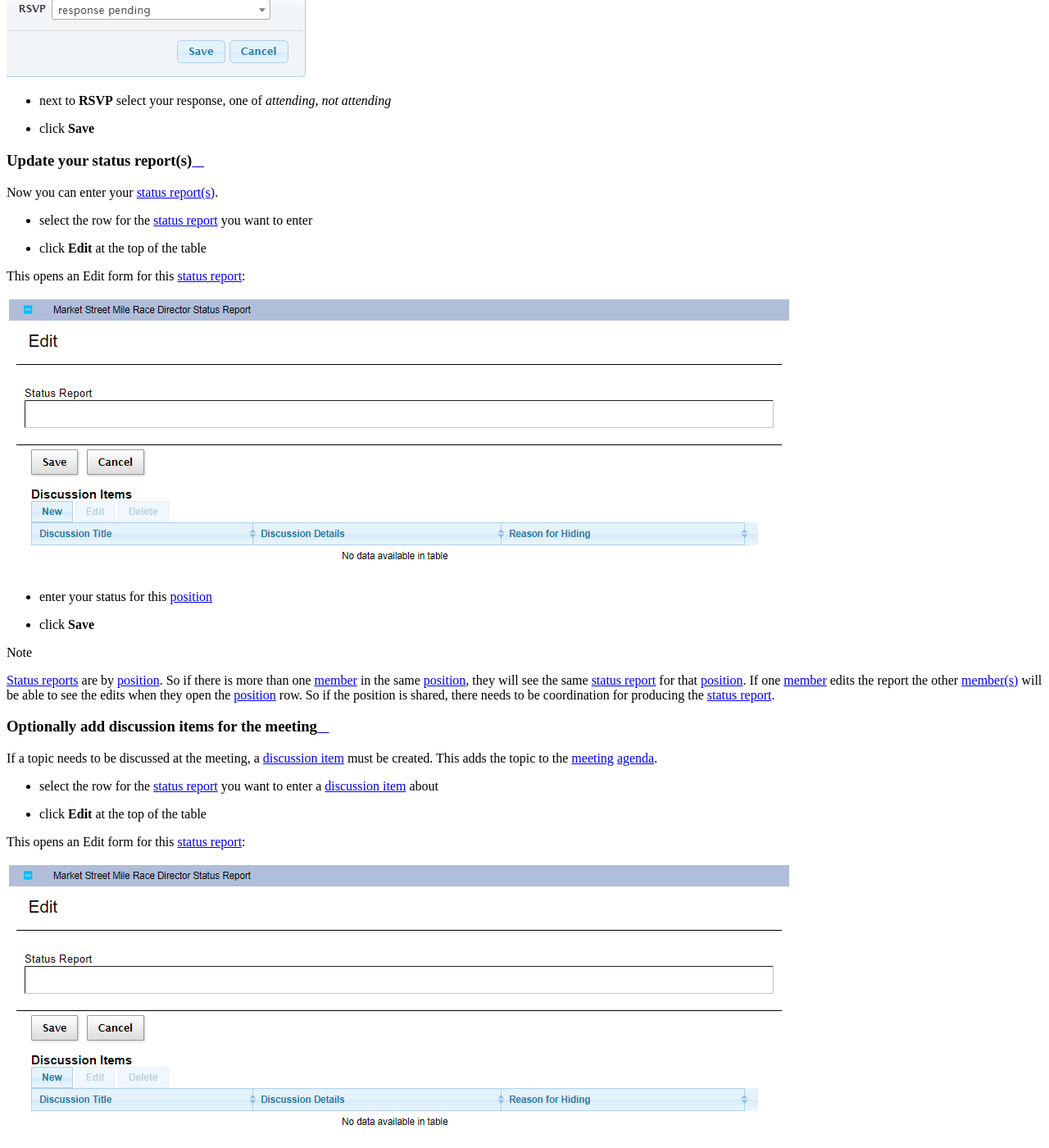
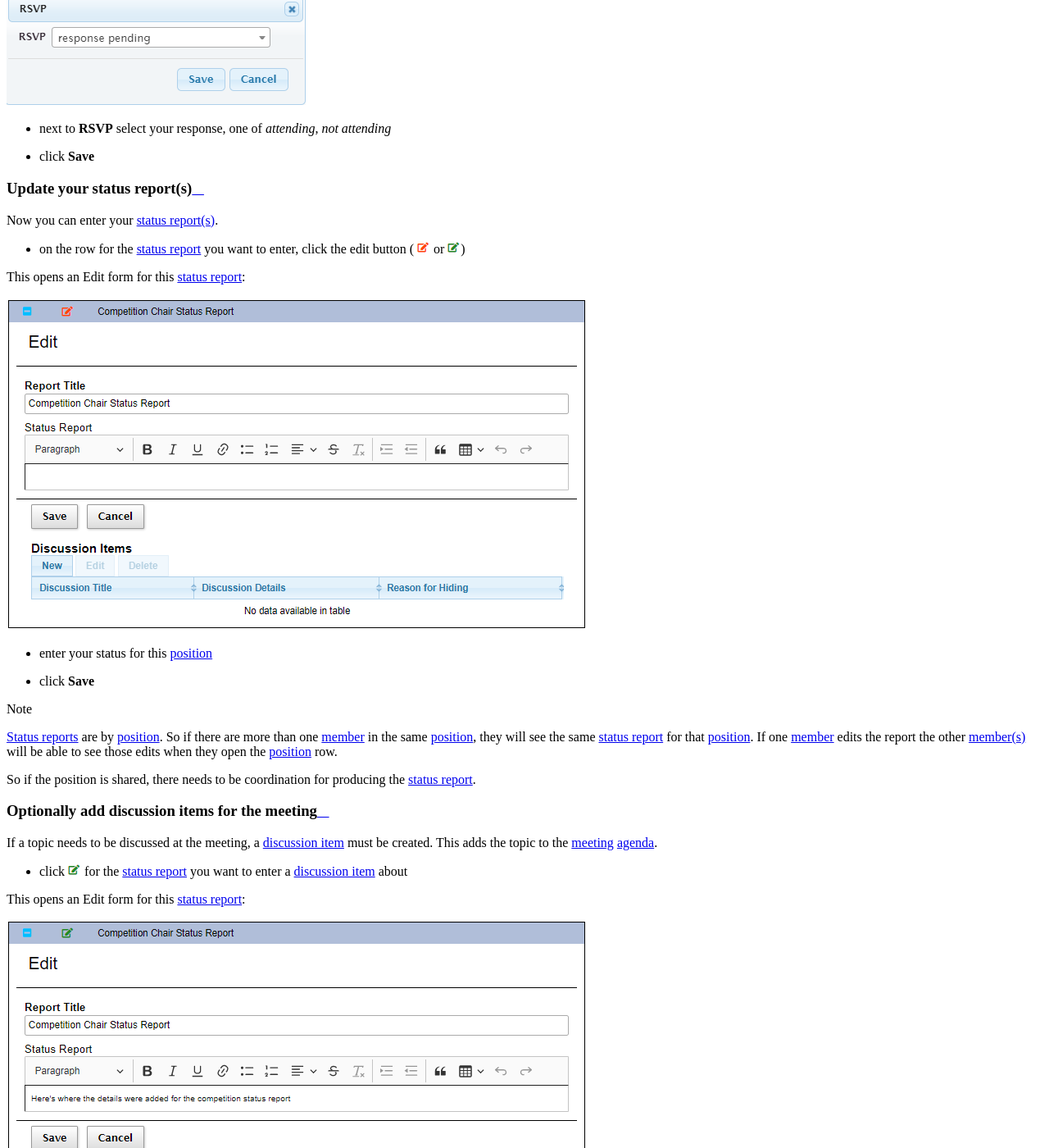
Before and after one commit to louking/members, a Sphinx documentation site: the page built from docs/meetings-member-guide.rst, in a window 1280 px wide and 1400 px high, scrolled down 4151 px. Shown: the whole window at 82% size. Built offline with Sphinx 7.4.7 and the Read the Docs theme 2.0.0, drawn with Linux system fonts in a browser that asks for light colours; some of the changed text lies outside the part shown.

Commit message:
My Status Report view: documentation for ui changes - edit button, "modal" box
* https://github.com/louking/members/issues/300

```diff
--- a/docs/meetings-member-guide.rst
+++ b/docs/meetings-member-guide.rst
@@ -79,12 +79,15 @@ You will see a table similar to the following, with a button for your :term:`RSV
     :align: center
 
 .. important::
-    * to *view* the contents of a row, use |icon-expand| to expand, |icon-collapse| to collapse
-    * to *edit* a row, first select the row by clicking on the text to the right of |icon-expand| or |icon-collapse|
-      under **Report Title**, then click the **Edit** button at the top of the table
+    * to *view* a status report, click on |icon-expand| to expand, |icon-collapse| to collapse
+    * to *edit* a status report, click on |icon-edit-orangered|
+    * if the edit button is displayed as |icon-edit-forestgreen| this means the status report has been
+      entered -- it can still be edited, though
 
 .. |icon-expand| image:: images/icon-expand.*
 .. |icon-collapse| image:: images/icon-collapse.*
+.. |icon-edit-orangered| image:: images/icon-edit-orangered.*
+.. |icon-edit-forestgreen| image:: images/icon-edit-forestgreen.*
 
 RSVP for the meeting
 ------------------------
@@ -106,8 +109,8 @@ Update your status report(s)
 --------------------------------
 Now you can enter your :term:`status report(s) <status report>`.
 
-* select the row for the :term:`status report` you want to enter
-* click **Edit** at the top of the table
+* on the row for the :term:`status report` you want to enter, click the edit button ( |icon-edit-orangered| or
+  |icon-edit-forestgreen|)
 
 This opens an Edit form for this :term:`status report`:
 
@@ -118,10 +121,12 @@ This opens an Edit form for this :term:`status report`:
 * click **Save**
 
 .. note::
-    :term:`Status reports <status report>` are by :term:`position`. So if there is more than one :term:`member` in the
+    :term:`Status reports <status report>` are by :term:`position`. So if there are more than one :term:`member` in the
     same :term:`position`, they will see the same :term:`status report` for that :term:`position`. If one :term:`member`
-    edits the report the other :term:`member(s) <member>` will be able to see the edits when they open the
-    :term:`position` row. So if the position is shared, there needs to be coordination for producing the
+    edits the report the other :term:`member(s) <member>` will be able to see those edits when they open the
+    :term:`position` row.
+
+    So if the position is shared, there needs to be coordination for producing the
     :term:`status report`.
 
 .. _add discussion item:
@@ -131,12 +136,11 @@ Optionally add discussion items for the meeting
 If a topic needs to be discussed at the meeting, a :term:`discussion item` must be created. This adds the topic
 to the :term:`meeting` :term:`agenda`.
 
-* select the row for the :term:`status report` you want to enter a :term:`discussion item` about
-* click **Edit** at the top of the table
+* click |icon-edit-forestgreen| for the :term:`status report` you want to enter a :term:`discussion item` about
 
 This opens an Edit form for this :term:`status report`:
 
-.. image:: images/my-status-report-edit-status.*
+.. image:: images/my-status-report-edit-status-filled.*
     :align: center
 
 * under **Discussion Items**, click **New**
@@ -153,8 +157,7 @@ This opens a Create form for the :term:`discussion item`:
 
 You can edit the discussion item up until the meeting.
 
-* select the row for the :term:`status report` which holds the :term:`discussion item`
-* click **Edit** at the top of the table
+* click |icon-edit-forestgreen| for the :term:`status report` which holds the :term:`discussion item`
 * under **Discussion Items**, select the :term:`discussion item` to be edited
 * under **Discussion Items**, click **Edit**
 * make the desired edits to **Discussion Details**
@@ -196,8 +199,7 @@ at the challenge, you will see a form to add an ad hoc :term:`status report`:
 If an item about this report needs to be added to the :term:`meeting` :term:`agenda`, create a
 :term:`discussion item`.
 
-* select the new :term:`status report` you just created
-* above the Status Report table, click **Edit**
+* click |icon-edit-forestgreen| for the new ad hoc :term:`status report` you just created
 * add the :term:`discussion item` as described in :ref:`add discussion item`
 
 
--- a/members/static/admin/beforedatatables.js
+++ b/members/static/admin/beforedatatables.js
@@ -530,7 +530,7 @@ function mystatus_create(e, dt, node, config) {
     var show_editor = function() {
         dt.editor()
             .title('Add ad hoc status report')
-            .buttons('Save')
+            .buttons('Create')
             .create();
     }
     var missing_reports = [];
```
Also changed, not shown: docs/images/icon-edit-forestgreen.png (added), docs/images/icon-edit-orangered.png (added), docs/images/my-status-report-create.png, docs/images/my-status-report-edit-status-filled.png (added), docs/images/my-status-report-edit-status.png, docs/images/my-status-report-view.png, 1 other file.
